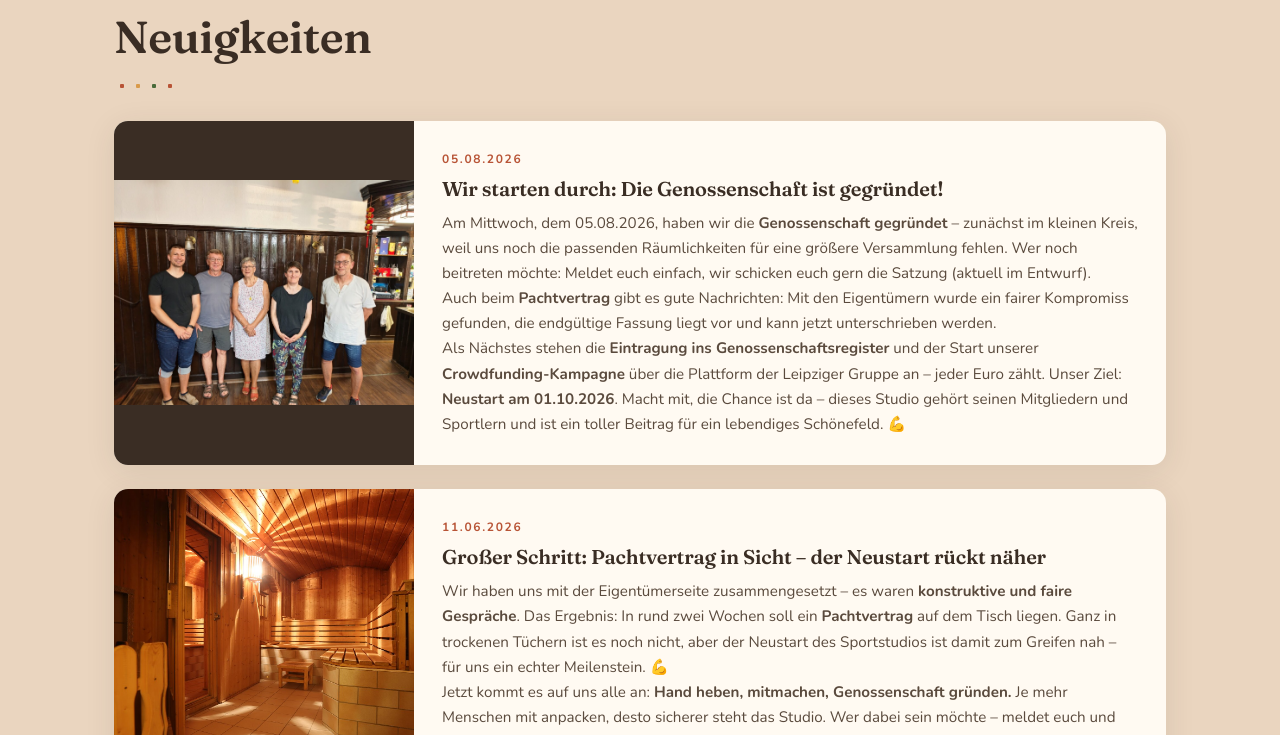
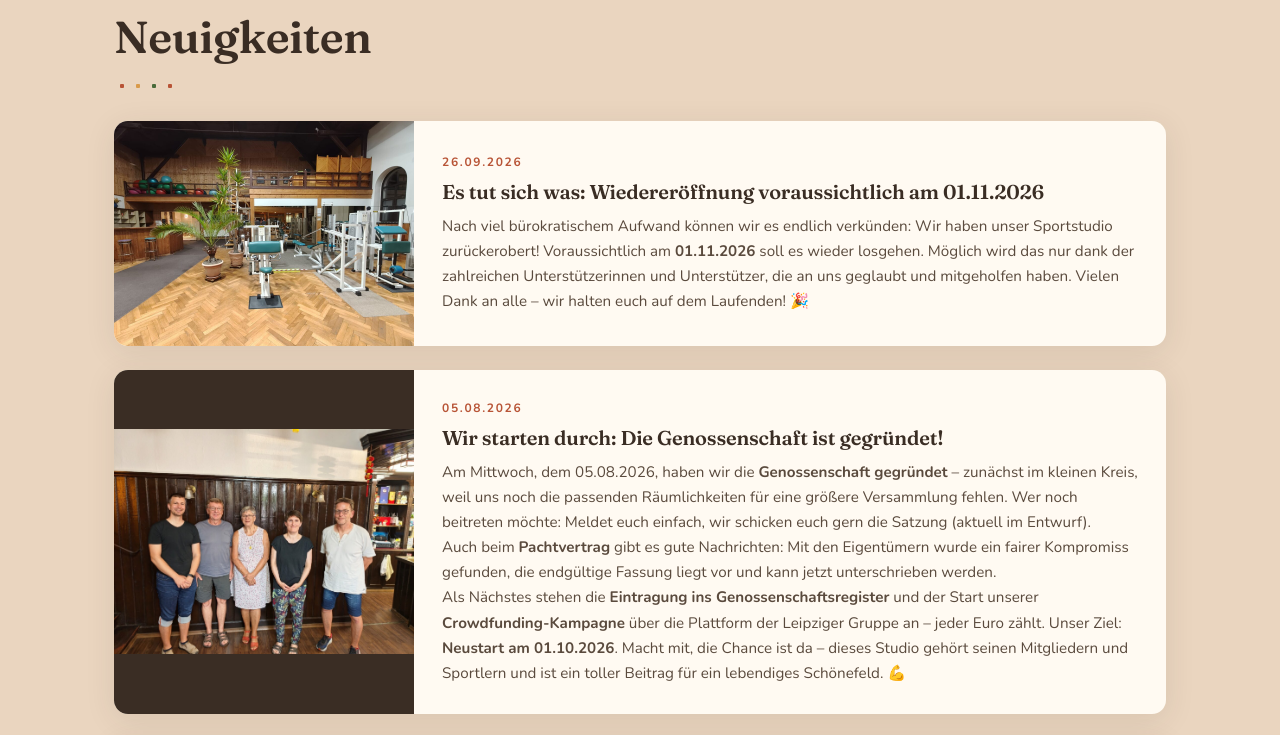
Before and after one commit to RickUsername/Sportstudio-Schoenefeld, a plain HTML site: page index.html in a window 1280 px wide. Shown: the part 903-1638 px from the top of the page. Drawn offline with nearby package versions, Linux system fonts and the light colour scheme.

Commit message:
Add news about planned reopening on 01.11.2026
Co-Authored-By: Claude Sonnet 5 <noreply@anthropic.com>

```diff
--- a/index.html
+++ b/index.html
@@ -1225,6 +1225,20 @@
       <h2>Neuigkeiten</h2>
       <hr class="divider" />
       <div class="news-grid">
+        <div class="news-card">
+          <img src="wiedereroeffnung-01-11.jpg" alt="Trainingsbereich des Sportstudios Schönefeld" class="news-card-img" />
+          <div class="news-card-body">
+            <div class="news-date">26.09.2026</div>
+            <h3>Es tut sich was: Wiedereröffnung voraussichtlich am 01.11.2026</h3>
+            <p>
+              Nach viel bürokratischem Aufwand können wir es endlich verkünden: Wir haben unser
+              Sportstudio zurückerobert! Voraussichtlich am <strong>01.11.2026</strong> soll es
+              wieder losgehen. Möglich wird das nur dank der zahlreichen Unterstützerinnen und
+              Unterstützer, die an uns geglaubt und mitgeholfen haben. Vielen Dank an alle – wir
+              halten euch auf dem Laufenden! 🎉
+            </p>
+          </div>
+        </div>
         <div class="news-card">
           <img src="genossenschaft-gruendung.jpg" alt="Der Vorstand der Genossenschaft Sportstudio Schönefeld bei der Gründung" class="news-card-img contain" />
           <div class="news-card-body">
```
Also changed, not shown: wiedereroeffnung-01-11.jpg (added).
